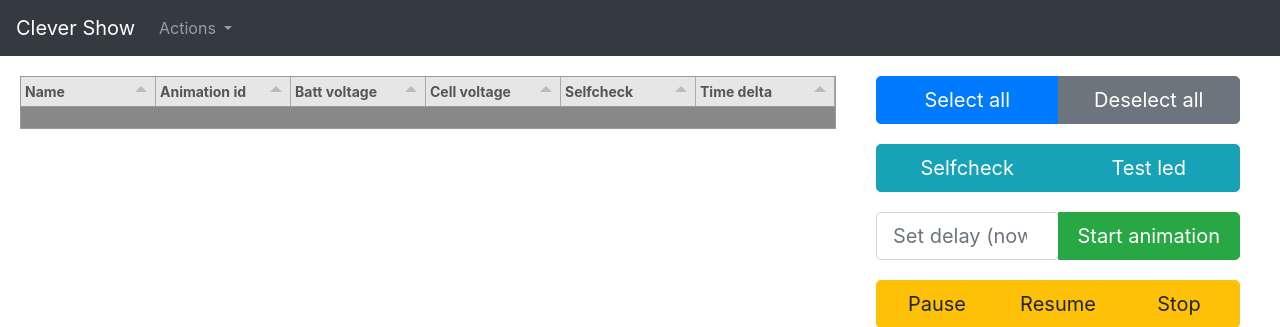
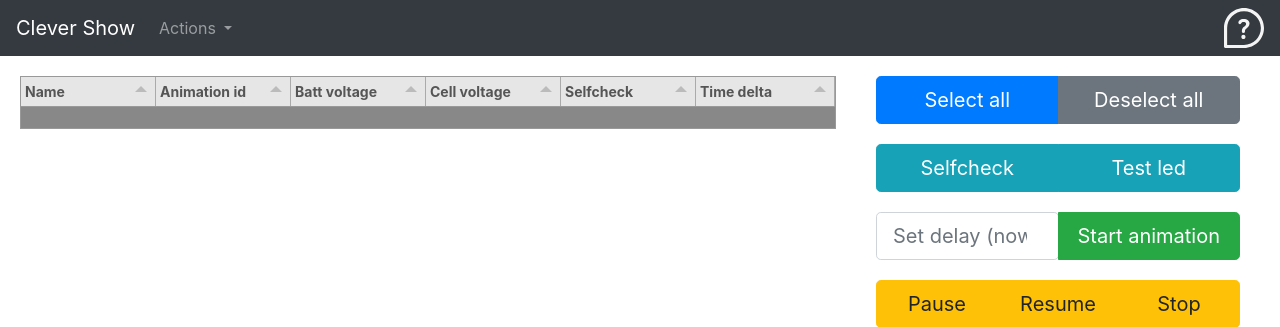
Before and after one commit to CopterExpress/clever-show, a Flask app: page / in a window 1280 px wide. Shown: the top 327 px of the page. Run offline with Flask 2, Linux system fonts and the light colour scheme; data that the repository does not hold is empty; some libraries are stand-ins or nearby versions.

Commit message:
Added very cool button

```diff
--- a/Server/static/css/main.css
+++ b/Server/static/css/main.css
@@ -53,3 +53,10 @@ html {
 .dropdown-menu div {
     width: 200px;
 }
+
+.navbar img {
+    margin-left: 12px;
+    height: 40px;
+    width: auto;
+    cursor: pointer;
+}
--- a/Server/templates/main.html
+++ b/Server/templates/main.html
@@ -60,6 +60,7 @@
         <div></div>
         <div></div>
     </div>
+    <img src="/static/icons/help.svg" alt=""/>
 </nav>
 <div class="my-container">
     <div class="table-container">
```
Also changed, not shown: Server/static/icons/help.svg (added).
